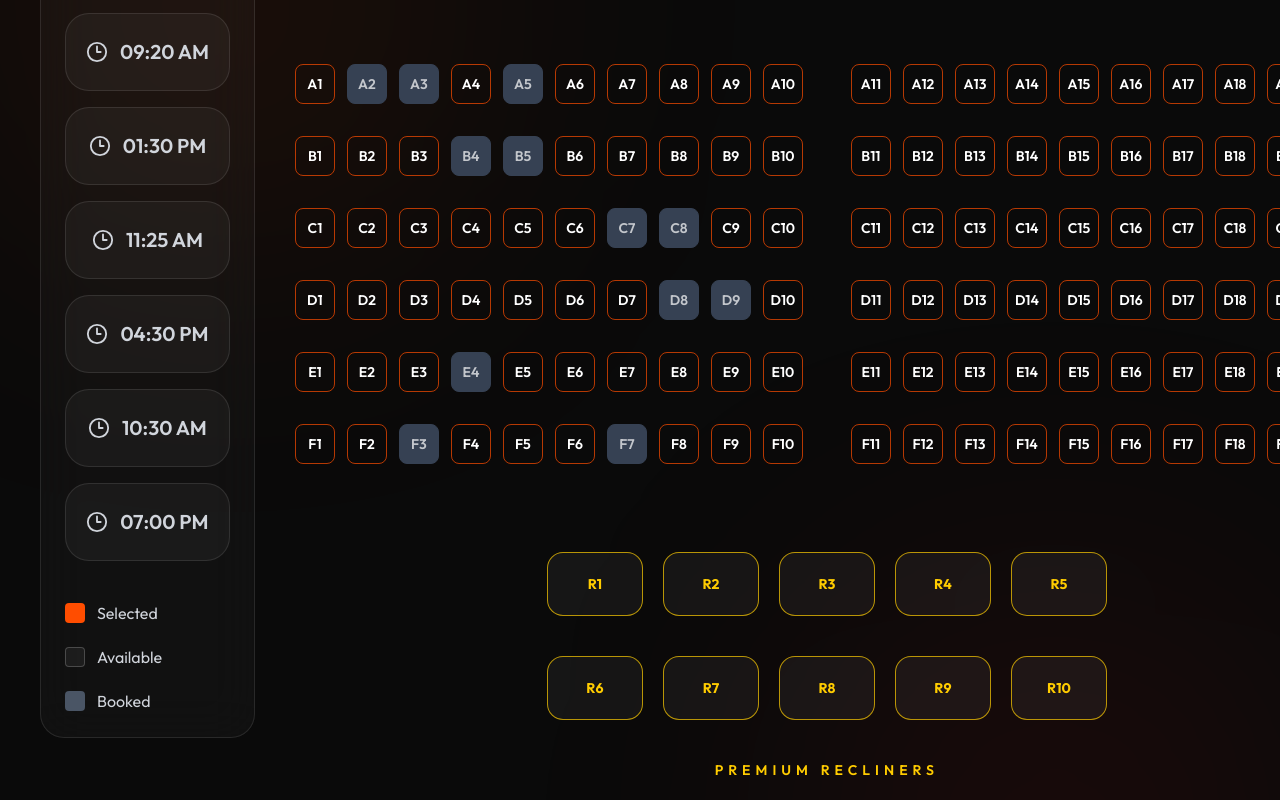
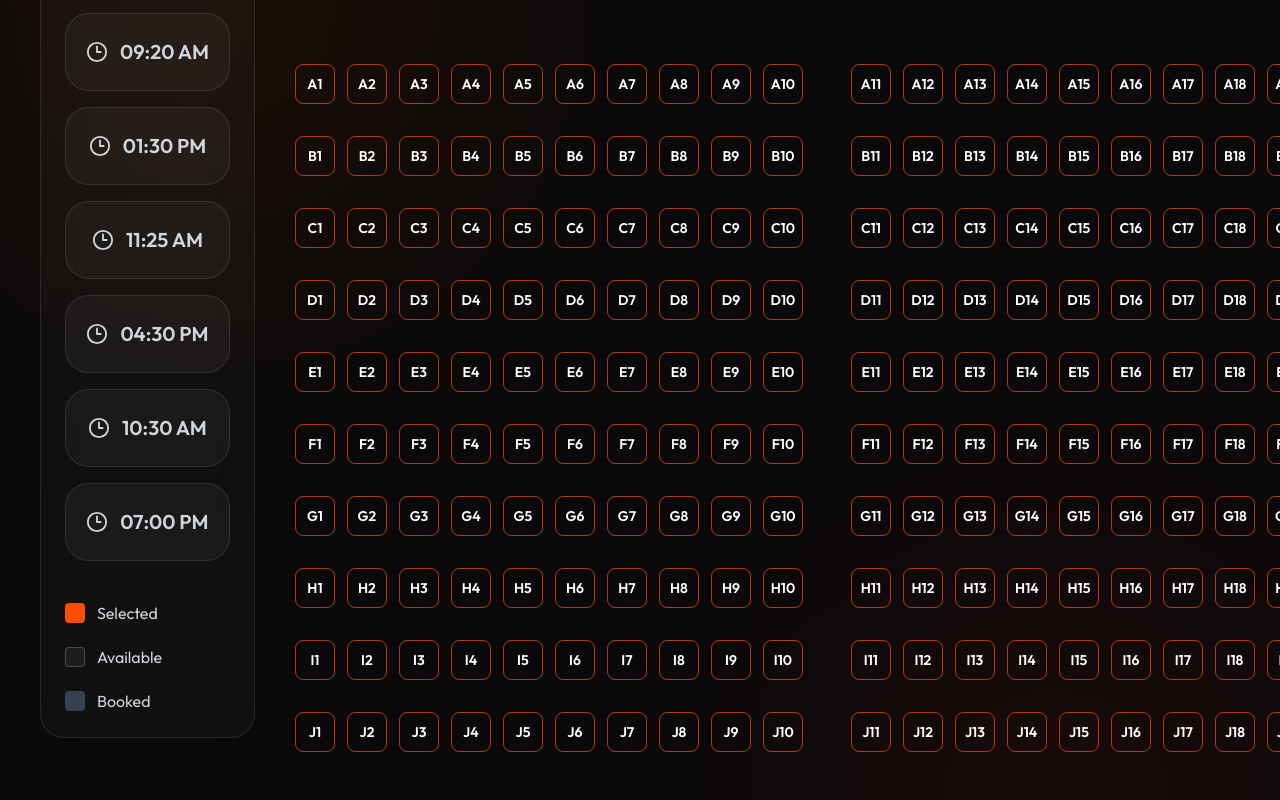
Before and after one commit to Sumit797369/BookinngMyTickets, a React (Vite) app in the folder frontend/: page /movie/1/shows/1/1 in a window 1280 px wide. Shown: the part 300-1100 px from the top of the page. Built offline with nearby package versions, Linux system fonts and the light colour scheme; no server answers.

Commit message:
bookingcontroller

```diff
--- a/frontend/src/pages/SeatLayouts.jsx
+++ b/frontend/src/pages/SeatLayouts.jsx
@@ -1,33 +1,43 @@
-import React, { useEffect, useMemo, useState } from "react";
+// pages/SeatLayouts.jsx
+
+import React, { useEffect, useState } from "react";
+
 import { Clock3 } from "lucide-react";
+
 import { useLocation, useNavigate, useParams } from "react-router-dom";
+
 import toast from "react-hot-toast";
-import { serverUrl } from "../App";
+
 import axios from "axios";
 
-
+import { serverUrl } from "../App";
 
 const SeatLayouts = () => {
   const navigate = useNavigate();
 
-  const { seats } = useParams();
+  const { seats, date } = useParams();
 
   const location = useLocation();
 
   const { theater, movie } = location.state || {};
 
-  // Current Timing
+  // CURRENT TIME
   const initialTime = decodeURIComponent(seats || "").trim();
 
   const [selectedTime, setSelectedTime] = useState(initialTime);
-  // Selected Seats
+
+  // SELECTED SEATS
   const [selectedSeats, setSelectedSeats] = useState([]);
 
-  // Loading
+  // BOOKED SEATS
+  const [bookedSeats, setBookedSeats] = useState([]);
+
+  // LOADING
   const [loading, setLoading] = useState(false);
 
   const [pageLoading, setPageLoading] = useState(true);
 
+  // PAGE LOADER
   useEffect(() => {
     const timer = setTimeout(() => {
       setPageLoading(false);
@@ -36,7 +46,56 @@ const SeatLayouts = () => {
     return () => clearTimeout(timer);
   }, []);
 
-  // Timings
+  // FETCH BOOKED SEATS
+  useEffect(() => {
+    fetchBookedSeats();
+  }, [movie, selectedTime]);
+
+  const fetchBookedSeats = async () => {
+    try {
+      if (!movie) return;
+
+      let movieId = movie?._id;
+
+      // IF OMDB MOVIE
+      if (movie?._id?.startsWith("tt")) {
+        const { data } = await axios.post(
+          `${serverUrl}/api/movies/create-omdb`,
+          {
+            title: movie.title,
+
+            description: movie.description,
+
+            poster: movie.poster,
+
+            language: movie.language,
+
+            duration: movie.duration,
+
+            genre: movie.genre,
+          },
+        );
+
+        movieId = data._id;
+      }
+      const { data } = await axios.get(
+        `${serverUrl}/api/bookings/booked-seats/${movieId}`,
+        {
+          params: {
+            date,
+
+            time: selectedTime,
+          },
+        },
+      );
+
+      setBookedSeats(data);
+    } catch (error) {
+      console.log(error);
+    }
+  };
+
+  // TIMINGS
   const timings = [
     "09:20 AM",
     "01:30 PM",
@@ -45,104 +104,20 @@ const SeatLayouts = () => {
     "10:30 AM",
     "07:00 PM",
   ].map((time) => time.trim());
-  // Different booked seats according to timing
-  const bookedSeats = useMemo(() => {
-    // Morning show
-    if (selectedTime.includes("09") || selectedTime.includes("10")) {
-      return ["C8", "D8", "E5"];
-    }
 
-    // Afternoon
-    if (selectedTime.includes("01") || selectedTime.includes("04")) {
-      return ["A3", "B5", "C8", "D8", "F4", "G7"];
-    }
+  // SEAT LAYOUT
+  const rows = ["A", "B", "C", "D", "E", "F", "G", "H", "I", "J"];
 
-    // Evening/Night
-    return [
-      "A2",
-      "A3",
-      "A5",
-      "B4",
-      "B5",
-      "C7",
-      "C8",
-      "D8",
-      "D9",
-      "E4",
-      "F3",
-      "F7",
-      "G5",
-      "H8",
-      "I4",
-      "J7",
-    ];
-  }, [selectedTime]);
-
-  // Seat Layout
-  const rows = [
-    {
-      row: "A",
-      seats: 9,
-    },
-
-    {
-      row: "B",
-      seats: 9,
-    },
-
-    {
-      row: "C",
-      seats: 9,
-    },
-
-    {
-      row: "D",
-      seats: 9,
-    },
-
-    {
-      row: "E",
-      seats: 9,
-    },
-
-    {
-      row: "F",
-      seats: 9,
-    },
-
-    {
-      row: "G",
-      seats: 9,
-    },
-
-    {
-      row: "H",
-      seats: 9,
-    },
-
-    {
-      row: "I",
-      seats: 9,
-    },
-
-    {
-      row: "J",
-      seats: 9,
-    },
-  ];
-
-
-
-  // Seat Select
+  // SELECT SEAT
   const handleSeatClick = (seatId) => {
-    // Already booked
+    // ALREADY BOOKED
     if (bookedSeats.includes(seatId)) {
-      toast.error("This seat is already booked");
+      toast.error("This seat has already been booked");
 
       return;
     }
 
-    // Toggle
+    // TOGGLE
     setSelectedSeats((prev) =>
       prev.includes(seatId)
         ? prev.filter((seat) => seat !== seatId)
@@ -150,122 +125,80 @@ const SeatLayouts = () => {
     );
   };
 
-  // Checkout
- const handleCheckout =
-  async () => {
-
-    if (
-      selectedSeats.length === 0
-    ) {
-      toast.error(
-        "Please select seats"
-      );
+  // CHECKOUT
+  const handleCheckout = async () => {
+    if (selectedSeats.length === 0) {
+      toast.error("Please select seats");
 
       return;
     }
 
     try {
-
       setLoading(true);
 
-      let finalMovieId =
-        movie?._id;
+      let finalMovieId = movie?._id;
 
-      // IF OMDB MOVIE
-      if (
-        movie?._id?.startsWith(
-          "tt"
-        )
-      ) {
+      // OMDB MOVIE
+      if (movie?._id?.startsWith("tt")) {
+        const { data } = await axios.post(
+          `${serverUrl}/api/movies/create-omdb`,
+          {
+            title: movie.title,
 
-        const { data } =
-          await axios.post(
-            `${serverUrl}/api/movies/create-omdb`,
-            {
-              title:
-                movie.title,
+            description: movie.description,
 
-              description:
-                movie.description,
+            poster: movie.poster,
 
-              poster:
-                movie.poster,
+            language: movie.language,
 
-              language:
-                movie.language,
+            duration: movie.duration,
 
-              duration:
-                movie.duration,
+            genre: movie.genre,
+          },
+        );
 
-              genre:
-                movie.genre,
-            }
-          );
-
-        finalMovieId =
-          data._id;
+        finalMovieId = data._id;
       }
 
-      // CREATE BOOKING
+      // BOOK TICKETS
       await axios.post(
         `${serverUrl}/api/bookings/book`,
         {
           showId: null,
 
-          movieId:
-            finalMovieId,
+          movieId: finalMovieId,
 
-          seats:
-            selectedSeats,
+          seats: selectedSeats,
 
-          amount:
-            selectedSeats.reduce(
-              (total, seat) =>
-                seat.startsWith(
-                  "R"
-                )
-                  ? total + 500
-                  : total + 250,
-              0
-            ),
+          amount: selectedSeats.reduce(
+            (total, seat) => (seat.startsWith("R") ? total + 500 : total + 250),
+            0,
+          ),
 
           theater,
 
-          date:
-            new Date().toLocaleDateString(),
+          date,
 
-          time:
-            selectedTime,
+          time: selectedTime,
         },
         {
           withCredentials: true,
-        }
+        },
       );
 
-      toast.success(
-        "Tickets booked successfully 🍿"
-      );
+      toast.success("Tickets booked successfully 🍿");
 
-      navigate(
-        "/my-bookings"
-      );
-
+      navigate("/my-bookings");
     } catch (error) {
-
       console.log(error);
 
-      toast.error(
-        error.response?.data
-          ?.message ||
-          "Booking failed"
-      );
-
+      toast.error(error.response?.data?.message || "Booking failed");
     } finally {
-
       setLoading(false);
-
     }
   };
+
+  // PAGE LOADER
   if (pageLoading) {
     return (
       <div className="min-h-screen bg-[#0A0A0A] flex items-center justify-center">
@@ -279,22 +212,23 @@ const SeatLayouts = () => {
       </div>
     );
   }
+
   return (
     <section className="min-h-screen bg-[#0A0A0A] text-white relative overflow-hidden pt-28 pb-20 px-4 md:px-10">
-      {/* Orange Glow */}
+      {/* ORANGE GLOW */}
       <div className="absolute top-0 left-0 w-[450px] h-[450px] bg-[#FF4D00]/10 blur-[140px] rounded-full" />
 
-      {/* Red Glow */}
+      {/* RED GLOW */}
       <div className="absolute bottom-0 right-0 w-[450px] h-[450px] bg-[#E61919]/10 blur-[140px] rounded-full" />
 
       <div className="relative z-10">
-        {/* Top */}
+        {/* TOP */}
         <div className="flex flex-col lg:flex-row gap-10">
-          {/* Sidebar */}
+          {/* SIDEBAR */}
           <div className="w-full lg:w-[280px] bg-white/[0.03] border border-white/10 rounded-3xl p-6 h-fit backdrop-blur-xl">
             <h2 className="text-2xl font-bold">Available Timings</h2>
 
-            {/* Timings */}
+            {/* TIMINGS */}
             <div className="space-y-4 mt-8">
               {timings.map((time, index) => (
                 <button
@@ -313,7 +247,7 @@ const SeatLayouts = () => {
               ))}
             </div>
 
-            {/* Legend */}
+            {/* LEGEND */}
             <div className="mt-10 space-y-5">
               <div className="flex items-center gap-3">
                 <div className="w-5 h-5 rounded bg-[#FF4D00]" />
@@ -328,23 +262,23 @@ const SeatLayouts = () => {
               </div>
 
               <div className="flex items-center gap-3">
-                <div className="w-5 h-5 rounded bg-gray-600" />
+                <div className="w-5 h-5 rounded bg-gray-700" />
 
                 <span className="text-gray-300">Booked</span>
               </div>
             </div>
           </div>
 
-          {/* Main */}
+          {/* MAIN */}
           <div className="flex-1 max-w-[1200px] mx-auto">
-            {/* Movie */}
+            {/* MOVIE */}
             <div className="mb-10">
               <h1 className="text-4xl font-black">{movie?.title}</h1>
 
               <p className="text-gray-400 mt-2">{theater}</p>
             </div>
 
-            {/* Screen */}
+            {/* SCREEN */}
             <div className="flex flex-col items-center mb-16">
               <div className="w-full max-w-4xl h-16 rounded-t-[100%] border-t-[8px] border-[#FF4D00]/70" />
 
@@ -353,13 +287,15 @@ const SeatLayouts = () => {
               </p>
             </div>
 
-            {/* Seats */}
+            {/* SEATS */}
             <div className="overflow-x-auto">
               <div className="w-full flex flex-col items-center gap-8">
-                {/* Regular Rows */}
-                {["A", "B", "C", "D", "E", "F"].map((row, rowIndex) => (
-                  <div key={rowIndex} className="flex items-center justify-center gap-6 xl:gap-12">
-                    {/* LEFT BLOCK */}
+                {rows.map((row, rowIndex) => (
+                  <div
+                    key={rowIndex}
+                    className="flex items-center justify-center gap-6 xl:gap-12"
+                  >
+                    {/* LEFT */}
                     <div className="flex gap-3">
                       {Array.from({
                         length: 10,
@@ -376,7 +312,7 @@ const SeatLayouts = () => {
                             onClick={() => handleSeatClick(seatId)}
                             className={`w-8 h-8 md:w-10 md:h-10 rounded-lg border text-sm font-semibold transition-all duration-300 ${
                               isBooked
-                                ? "bg-gray-700 border-gray-700 text-white/70"
+                                ? "bg-gray-700 border-gray-700 text-white/70 cursor-not-allowed"
                                 : isSelected
                                   ? "bg-[#FF4D00] border-[#FF4D00] text-white shadow-[0_0_25px_rgba(255,77,0,0.45)] scale-110"
                                   : "bg-transparent border-[#FF4D00]/70 text-white hover:bg-[#FF4D00]/10 hover:scale-105"
@@ -388,7 +324,7 @@ const SeatLayouts = () => {
                       })}
                     </div>
 
-                    {/* RIGHT BLOCK */}
+                    {/* RIGHT */}
                     <div className="flex gap-3">
                       {Array.from({
                         length: 10,
@@ -405,7 +341,7 @@ const SeatLayouts = () => {
                             onClick={() => handleSeatClick(seatId)}
                             className={`w-8 h-8 md:w-10 md:h-10 rounded-lg border text-sm font-semibold transition-all duration-300 ${
                               isBooked
-                                ? "bg-gray-700 border-gray-700 text-white/70"
+                                ? "bg-gray-700 border-gray-700 text-white/70 cursor-not-allowed"
                                 : isSelected
                                   ? "bg-[#FF4D00] border-[#FF4D00] text-white shadow-[0_0_25px_rgba(255,77,0,0.45)] scale-110"
                                   : "bg-transparent border-[#FF4D00]/70 text-white hover:bg-[#FF4D00]/10 hover:scale-105"
@@ -418,78 +354,12 @@ const SeatLayouts = () => {
                     </div>
                   </div>
                 ))}
-
-                {/* Recliner Section */}
-                <div className="mt-14 flex flex-wrap items-center justify-center gap-10">
-                  {/* Recliner Left */}
-                  <div className="flex gap-5">
-                    {Array.from({
-                      length: 5,
-                    }).map((_, index) => {
-                      const seatId = `R${index + 1}`;
-
-                      const isBooked = bookedSeats.includes(seatId);
-
-                      const isSelected = selectedSeats.includes(seatId);
-
-                      return (
-                        <button
-                          key={seatId}
-                          onClick={() => handleSeatClick(seatId)}
-                          className={`w-20 h-14 md:w-24 md:h-16 rounded-2xl border text-sm font-bold transition-all duration-300 ${
-                            isBooked
-                              ? "bg-gray-700 border-gray-700 text-white/70"
-                              : isSelected
-                                ? "bg-[#FFCC00] border-[#FFCC00] text-black shadow-[0_0_25px_rgba(255,204,0,0.5)] scale-110"
-                                : "bg-white/5 border-[#FFCC00]/70 text-[#FFCC00] hover:bg-[#FFCC00]/10 hover:scale-105"
-                          }`}
-                        >
-                          {seatId}
-                        </button>
-                      );
-                    })}
-                  </div>
-
-                  {/* Recliner Right */}
-                  <div className="flex gap-5">
-                    {Array.from({
-                      length: 5,
-                    }).map((_, index) => {
-                      const seatId = `R${index + 6}`;
-
-                      const isBooked = bookedSeats.includes(seatId);
-
-                      const isSelected = selectedSeats.includes(seatId);
-
-                      return (
-                        <button
-                          key={seatId}
-                          onClick={() => handleSeatClick(seatId)}
-                          className={`w-24 h-16 rounded-2xl border text-sm font-bold transition-all duration-300 ${
-                            isBooked
-                              ? "bg-gray-700 border-gray-700 text-white/70"
-                              : isSelected
-                                ? "bg-[#FFCC00] border-[#FFCC00] text-black shadow-[0_0_25px_rgba(255,204,0,0.5)] scale-110"
-                                : "bg-white/5 border-[#FFCC00]/70 text-[#FFCC00] hover:bg-[#FFCC00]/10 hover:scale-105"
-                          }`}
-                        >
-                          {seatId}
-                        </button>
-                      );
-                    })}
-                  </div>
-                </div>
-
-                {/* Recliner Label */}
-                <p className="text-[#FFCC00] font-semibold tracking-[5px] text-sm mt-2">
-                  PREMIUM RECLINERS
-                </p>
               </div>
             </div>
 
-            {/* Bottom */}
+            {/* BOTTOM */}
             <div className="mt-16 w-full bg-white/[0.03] border border-white/10 rounded-3xl p-6 flex flex-col lg:flex-row items-center justify-between gap-8">
-              {/* Selected Seats */}
+              {/* SELECTED */}
               <div>
                 <h3 className="text-2xl font-bold">Selected Seats</h3>
 
@@ -500,7 +370,7 @@ const SeatLayouts = () => {
                 </p>
               </div>
 
-              {/* Total */}
+              {/* TOTAL */}
               <div className="text-center">
                 <h2 className="text-5xl font-black text-[#FF4D00]">
                   ₹
@@ -514,7 +384,7 @@ const SeatLayouts = () => {
                 <p className="text-gray-400 mt-2">Total Amount</p>
               </div>
 
-              {/* Checkout */}
+              {/* CHECKOUT */}
               <button
                 onClick={handleCheckout}
                 disabled={loading}
```
Also changed, not shown: frontend/src/pages/ChooseShow.jsx (+5 -5 lines), 2 other files (tests, documents, lock files or other folders).
